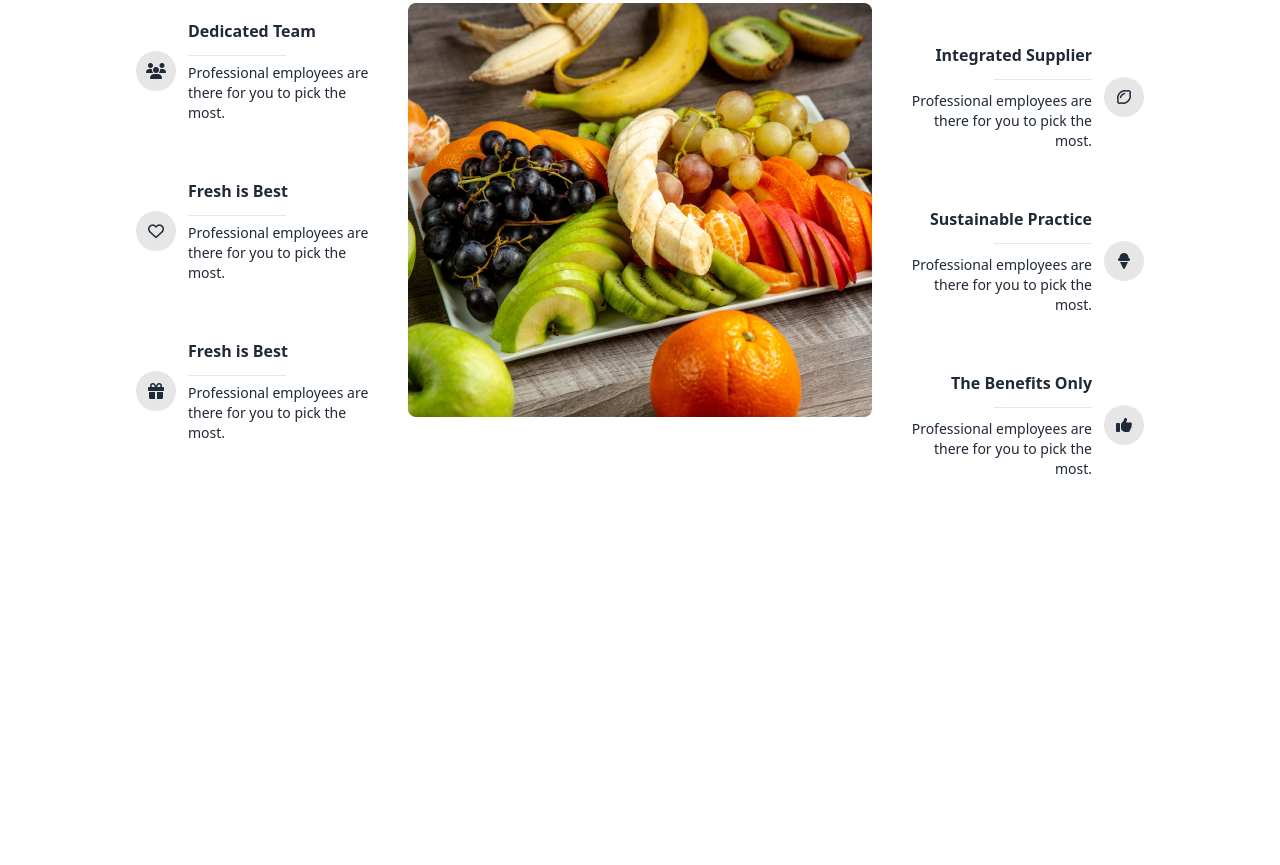
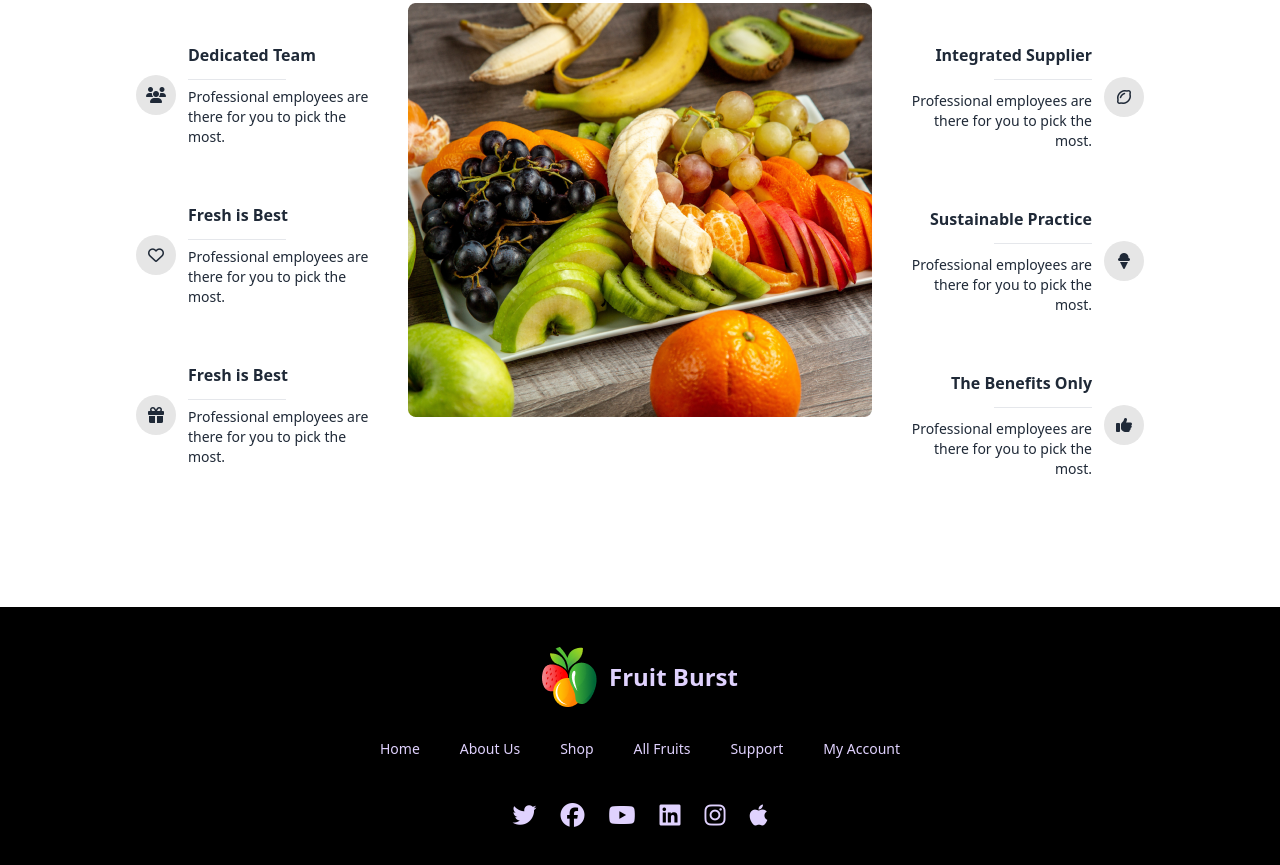
Before and after one commit to shaikot07/assignment-03, a plain HTML site: page index.html in a window 1280 px wide. Shown: the part 2826-3691 px from the top of the page. Before the commit the page ends 3321 px from the top, so only its background shows below. Drawn offline with nearby package versions, Linux system fonts and the light colour scheme.

Commit message:
footer done

```diff
--- a/index.html
+++ b/index.html
@@ -444,7 +444,7 @@
             <p class="text-sm text-center w-[60%] mx-auto mt-5">Contrary to popular belief, is not simply random text. It has roots in a piece of classical Latin literature from 45 BC, making it over 2000 years old.</p>
             <div class="flex-col md:flex md:flex-row gap-2 mt-12">
               <div class=" flex-1 order-2 md:order-1">
-                <div class="flex-col md:flex md:flex-row md:items-center justify-center gap-1 p-2">
+                <div class="flex-col md:flex md:flex-row md:items-center justify-center gap-1 p-2 mt-6">
                   <div class="fill h-10 w-10 flex items-center justify-center p-4 rounded-[50%] md:ml-0 ml-[187px] "><i class="fa-solid fa-users"></i></div>
                   <div class="p-2 text-center md:text-left">
                     <h5 class="text-1xl font-bold">Dedicated Team</h5>
@@ -505,7 +505,33 @@
       </main>
       <!-- main End -->
       <!-- footer start  -->
-      <footer></footer>
+      <footer class="footer footer-center p-10 bg-black text-primary-content mt-28">
+        <div>
+          <div class="flex gap-3 items-center">
+            <img src="images/logo.png" alt="">
+            <h3 class="text-2xl font-bold">Fruit Burst</h3>
+          </div>
+          <ul class="flex gap-10 mt-6">
+            <li>Home</li>
+            <li>About Us</li>
+            <li>Shop</li>
+            <li>All Fruits</li>
+            <li>Support</li>
+            <li>My Account</li>
+          </ul>
+        </div>
+        <div>
+          <div class="grid grid-flow-col gap-6">
+            <a><i class="fa-brands fa-twitter text-2xl"></i></a>
+            <a><i class="fa-brands fa-facebook text-2xl"></i></a>
+            <a><i class="fa-brands fa-youtube text-2xl"></i></a>
+            <a><i class="fa-brands fa-linkedin text-2xl"></i></a>
+            <a><i class="fa-brands fa-instagram text-2xl"></i></a>
+            <a><i class="fa-brands fa-apple text-2xl"></i></a>
+
+          </div>
+        </div>
+      </footer>
       <!-- footer end -->
 </body>
 </html>
```
